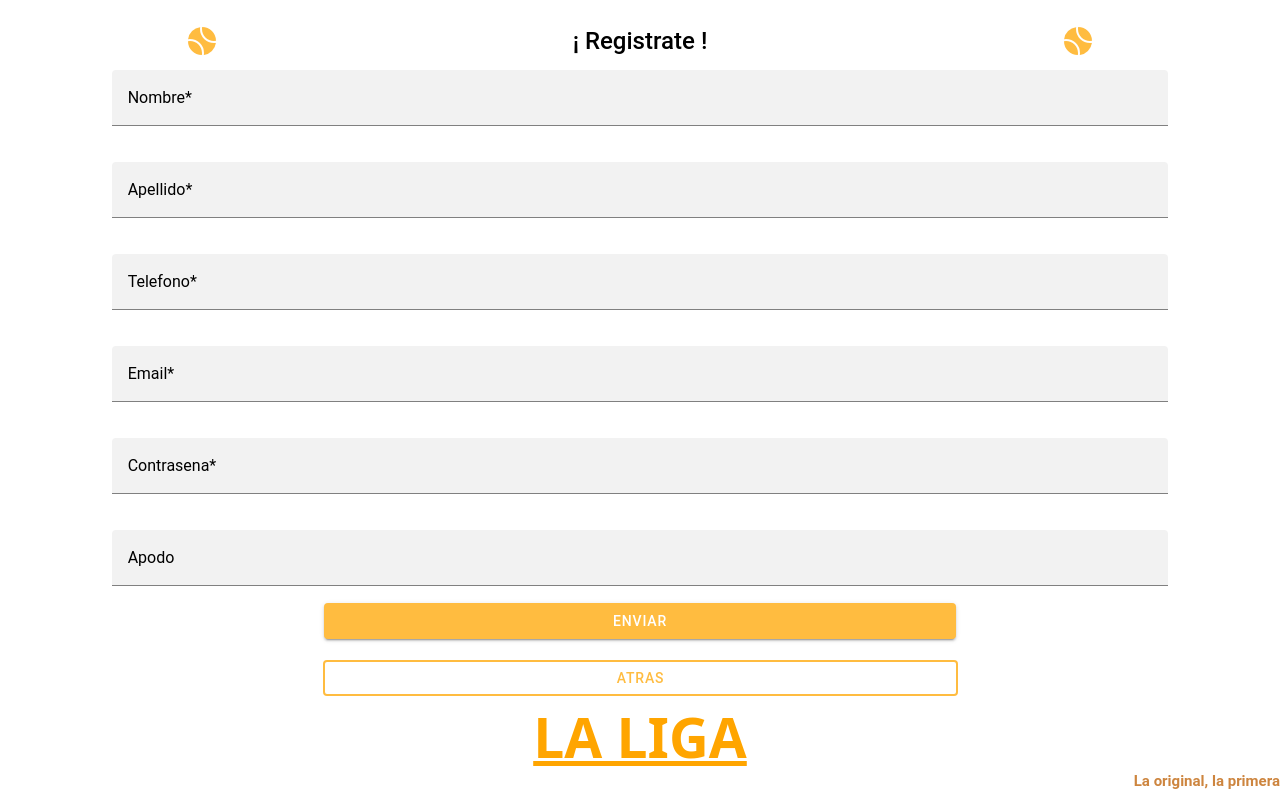
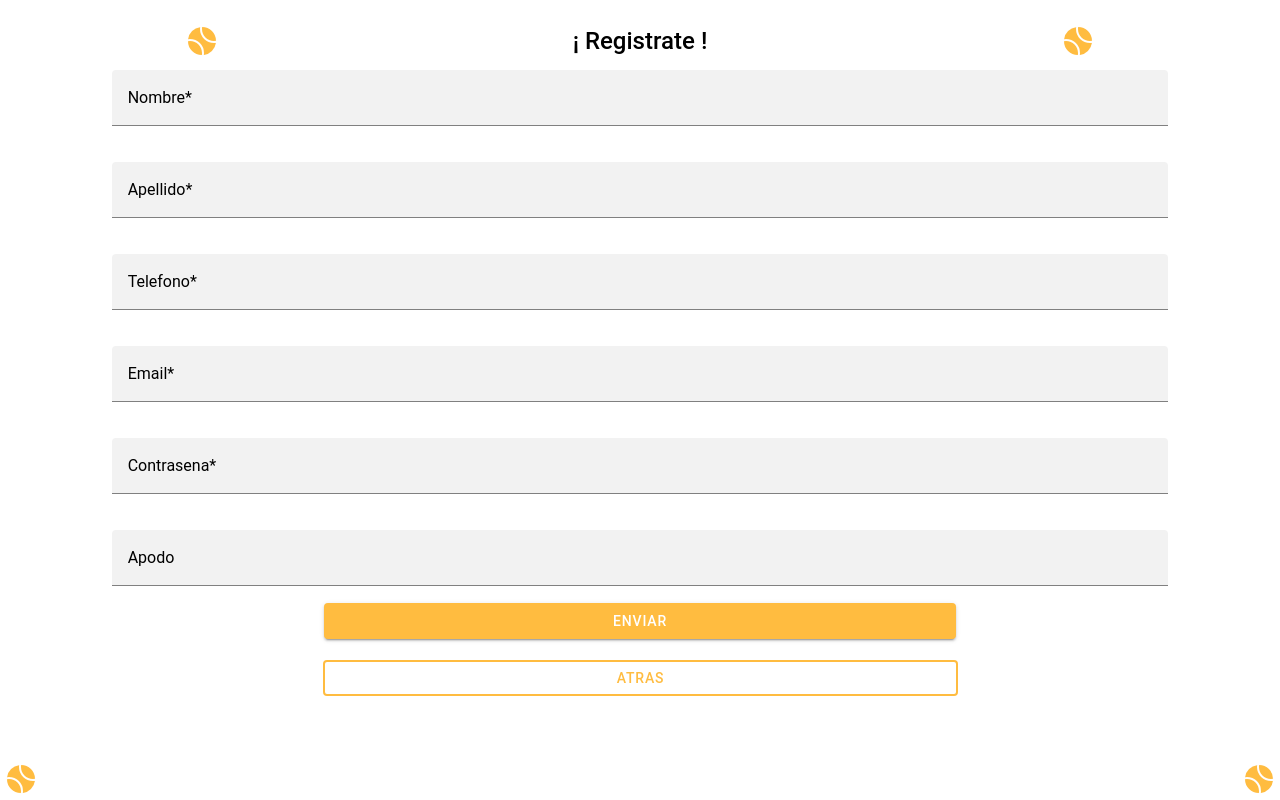
Before and after one commit to araimundo362/intertenis-frontend-ionic, a React (Create React App) app: page /register in a window 1280 px wide. Built offline with nearby package versions, Linux system fonts and the light colour scheme.

Commit message:
fix: footer

```diff
--- a/src/components/Footer/index.tsx
+++ b/src/components/Footer/index.tsx
@@ -4,15 +4,14 @@ import { FooterProps } from "./types";
 
 import "./Footer.scss";
 
-const Footer:React.FC<FooterProps> = ({ withBalls = true }) => {
+const Footer:React.FC<FooterProps> = ({ withBalls = true, withTitle = true }) => {
 
     return <IonFooter collapse="fade" className="footer ion-no-border">
-        <IonToolbar className="toolbar-background">
+        {withTitle && <IonToolbar className="toolbar-background">
                         <h1 className="row-title__title">LA LIGA</h1>
                         <h4 className="row-title__subtitle">La original, la primera</h4>
-        </IonToolbar>
-        {withBalls &&  <div >
-                            <TennisBallComponent />
+        </IonToolbar>}
+        {withBalls &&  <div className="tennis-balls-container">
                             <TennisBallComponent />
                             <TennisBallComponent />
                         </div>    }
--- a/src/components/Footer/types.ts
+++ b/src/components/Footer/types.ts
@@ -1,3 +1,4 @@
 export type FooterProps = {
     withBalls?: boolean
+    withTitle?: boolean
 }
--- a/src/pages/Login/Login.scss
+++ b/src/pages/Login/Login.scss
@@ -41,8 +41,8 @@
 }
 
 .tennis-balls-container {
-    margin-bottom: 10px;
+    margin: 5px;
 
     display: flex;
-    justify-content: space-around;
+    justify-content: space-between;
 }
--- a/src/pages/Register/Register.tsx
+++ b/src/pages/Register/Register.tsx
@@ -148,7 +148,7 @@ const RegisterPage: React.FC<any> = () => {
                     buttons={['OK']}
                 />
                 </IonContent>
-                <Footer withBalls={false}/>
+                <Footer withBalls={true} withTitle={false}/>
     </IonPage>)
 };
 
```
